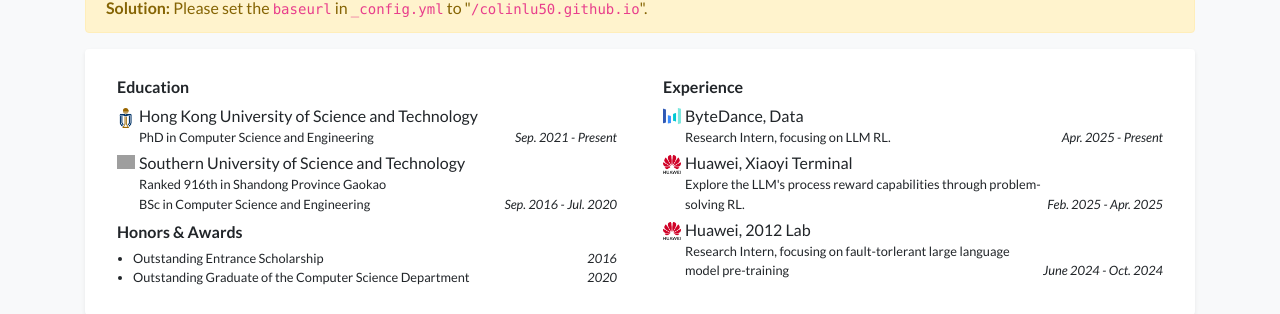
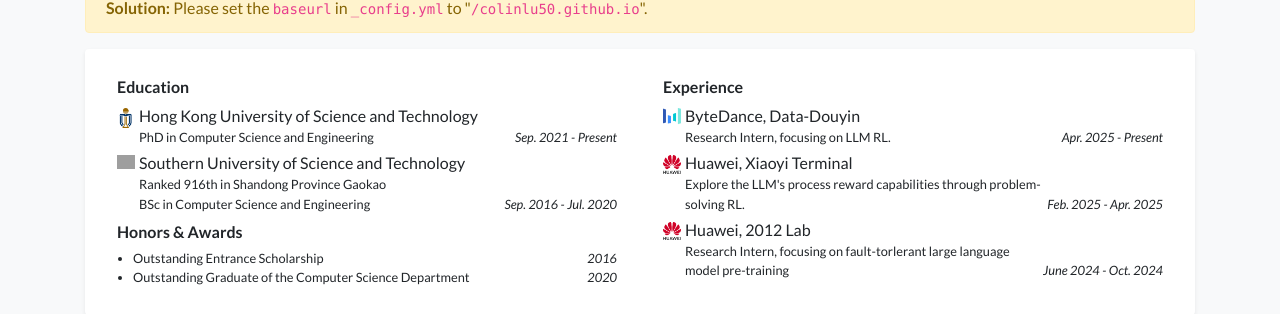
Before and after one commit to ColinLu50/colinlu50.github.io, a Jekyll site: the page built from index.html, in a window 1280 px wide and 900 px high, scrolled down 402 px. Shown: the part 154-468 px from the top of the window. Built offline with Jekyll 4.4.1, drawn with Linux system fonts in a browser that asks for light colours; nearby versions of some CDN libraries; a style sheet for code colours, icons or effects is not loaded; grey boxes are pictures that could not be loaded.

Commit message:
update profile

```diff
--- a/_data/profile.yml
+++ b/_data/profile.yml
@@ -57,7 +57,7 @@
 #  date: 2021
 
 experience:
-- name: ByteDance, Data
+- name: ByteDance, Data-Douyin
   logo: /assets/images/photos/ByteDance_logo.png
   position: Research Intern, focusing on LLM RL.
   date: Apr. 2025 - Present
```
